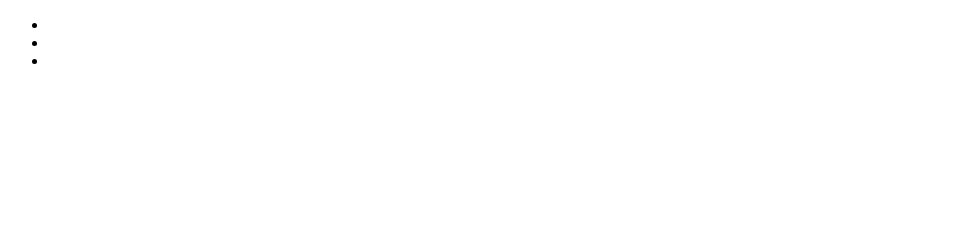
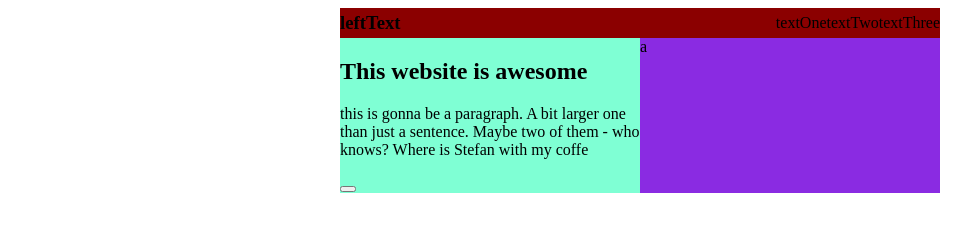
Before and after one commit to Coolczycki/ToP-landingPage, a plain HTML site: page index.html in a window 1280 px wide. Shown: the whole page, without its empty margins (0-971 px from the left). Drawn offline with Linux system fonts and the light colour scheme.

Commit message:
Header flexbox structure

```diff
--- a/index.html
+++ b/index.html
@@ -15,13 +15,14 @@
         <header class="topHead">
 
             <div class="topHeadLeft">
+                <h3>leftText</h3>
 
             </div>
 
             <ul class="topHeadRight">
-                <li></li>
-                <li></li>
-                <li></li>
+                <li>textOne</li>
+                <li>textTwo</li>
+                <li>textThree</li>
             </ul>
 
         </header>
@@ -29,12 +30,12 @@
         <article class="bigTop">
 
             <div class="bigTopLeft">
-                <div></div>
-                <div></div>
-                <div></div>
+                <div><h2>This website is awesome</h2></div>
+                <div><p> this is gonna be a paragraph. A bit larger one than just a sentence. Maybe two of them - who knows? Where is Stefan with my coffe</p></div>
+                <div><button></button></div>
             </div>
 
-            <div class="bigTopRight">
+            <div class="bigTopRight">a
 
             </div>
 
--- a/style.css
+++ b/style.css
@@ -0,0 +1,47 @@
+body {
+    display: flex;
+    flex-direction: column;
+    align-items: center;
+}
+
+ul {
+    list-style: none;
+    padding: 0;
+    margin: 0;
+}
+
+.topCont {
+    width: 600px;
+    height: auto;
+    background-color: darkred;
+}
+
+.topHead {
+    display: flex;
+    flex-direction: row;
+    align-items: center;
+    justify-content: space-between;
+    width: 100%;
+    height: 30px;
+}
+
+.bigTop {
+    display: flex;
+    width: 100%;
+    background-color: aquamarine;
+    height: auto;
+}
+
+.topHeadRight {
+    display: flex;
+
+}
+
+.bigTopLeft {
+    width: 50%;
+}
+
+.bigTopRight {
+    width: 50%;
+    background-color: blueviolet;
+}
```
